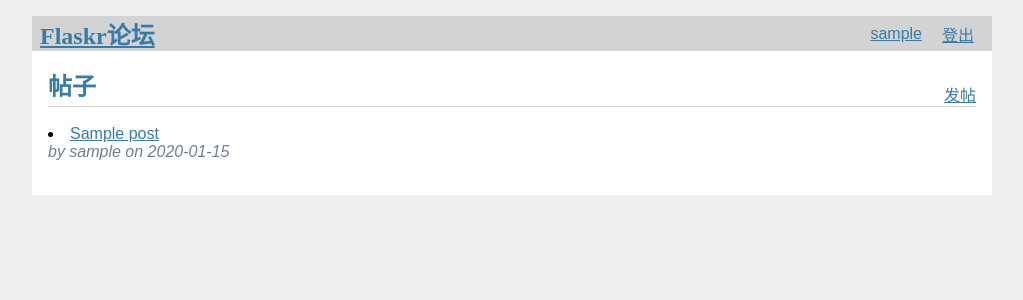
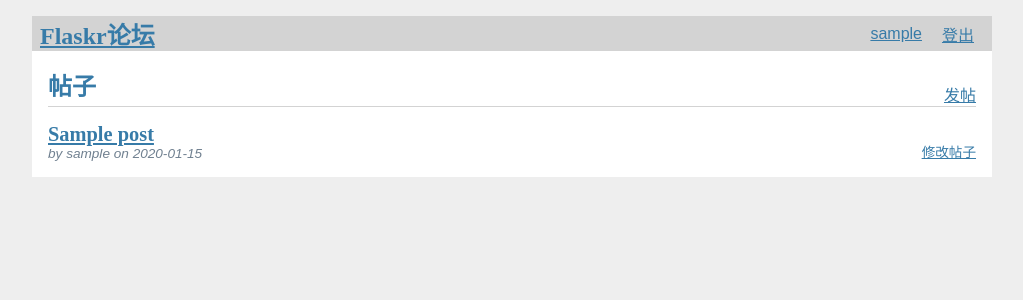
Before and after one commit to Lumooooos/my_homework_flask, a Flask app: template flaskr/templates/blog/index.html in a window 1280 px wide. Shown: the top 300 px of the page, without its empty margins (128-1151 px from the left). Run offline with Flask 3, Linux system fonts and the light colour scheme; the visitor is signed in with stand-in values (Sample User, id 1); data comes from the database, SQL or seed files in the repository; the template is opened without the code that fills it: most values are stand-ins (such as "Sample title", 1, 10 or a date in 2020).

Commit message:
基本完成

```diff
--- a/flaskr/templates/blog/index.html
+++ b/flaskr/templates/blog/index.html
@@ -9,19 +9,19 @@
 
 {% block content %}
   {% for post in posts %}
-  <div class="post">
-    {% if loop.first %}
-      <br>
+    <article class="post">
+      <header>
+        <div>
+          <h1><a href="/post/{{ post.id }}">{{ post.title }}</a></h1>
+          <div class="about">by {{ post['username'] }} on {{ post['created'].strftime('%Y-%m-%d') }}</div>
+        </div>
+        {% if g.user['id'] == post['author_id'] %}
+          <a class="action" href="{{ url_for('blog.update', id=post['id']) }}">修改帖子</a>
+        {% endif %}
+      </header>
+    </article>
+    {% if not loop.last %}
+      <hr>
     {% endif %}
-    <li><a href="/post/{{ post.id }}">{{ post.title }}</a></li>
-    <div class="about">by {{ post['username'] }} on {{ post['created'].strftime('%Y-%m-%d') }}</div>
-  </div>
-  <br>
   {% endfor %}
 {% endblock %}
-
-<style>
-.post {
-  margin-bottom: 20px;
-}
-</style>
```
